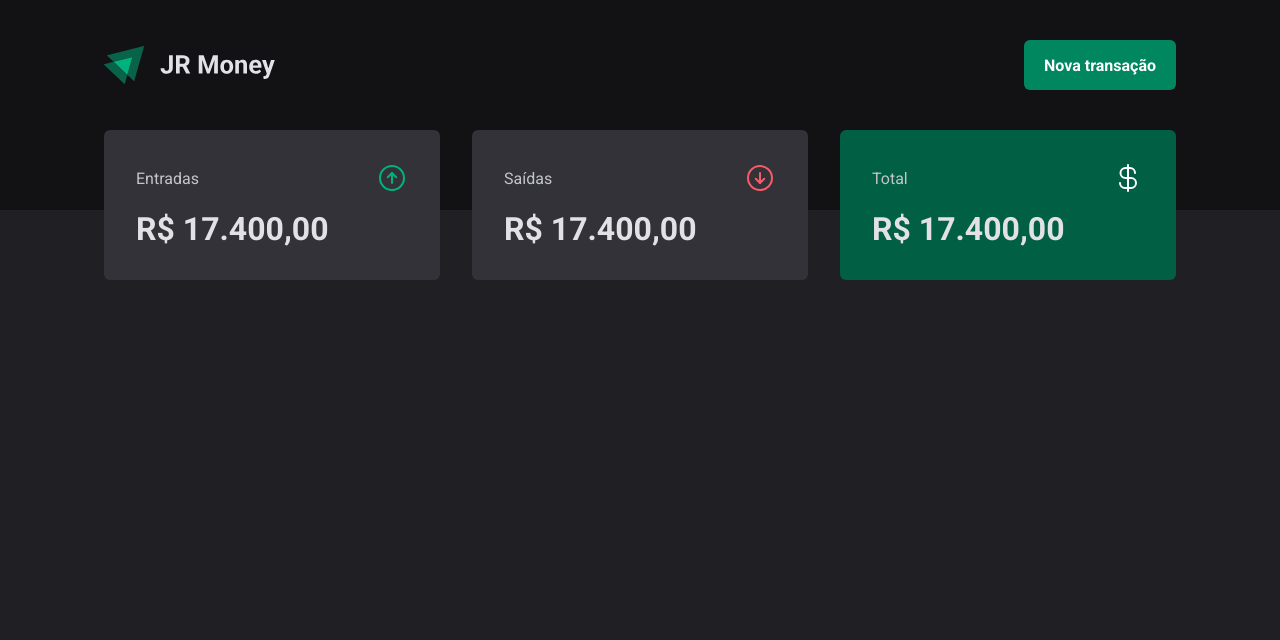
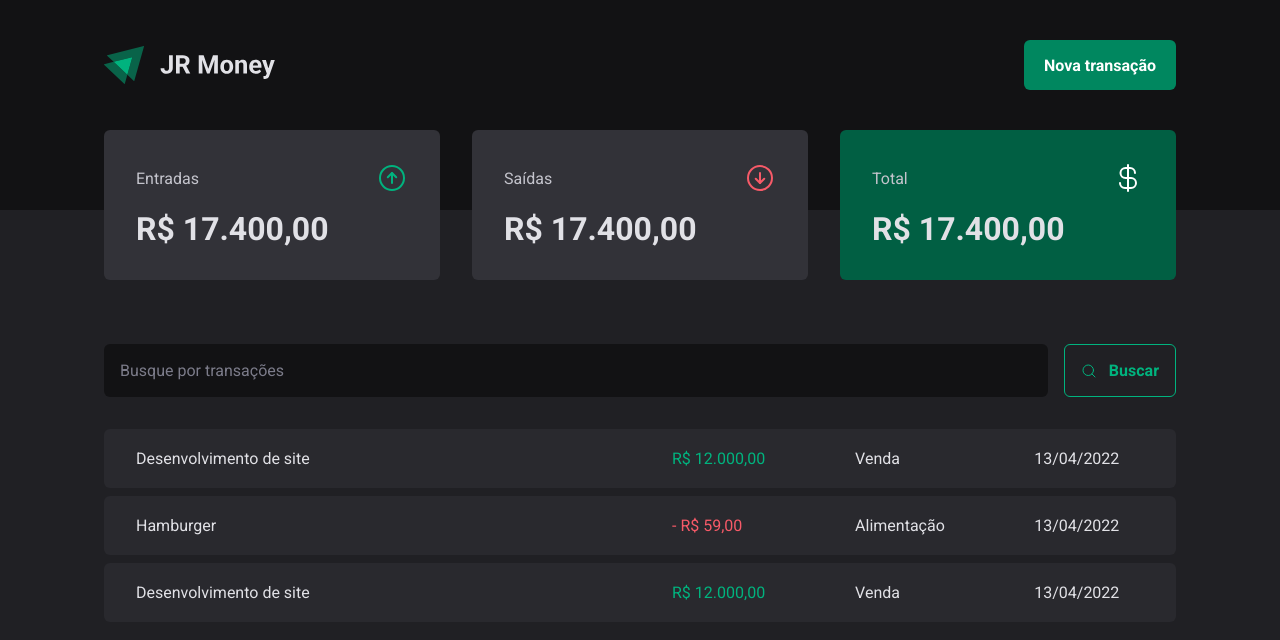
Before and after one commit to josiasroberto/03-jr-money, a React (Vite) app: page / in a window 1280 px wide. Shown: the top 640 px of the page. Built offline with nearby package versions, Linux system fonts and the light colour scheme.

Commit message:
Create Transaction and SearchForm components

```diff
--- a/src/components/Summary/index.tsx
+++ b/src/components/Summary/index.tsx
@@ -22,7 +22,7 @@
         <strong>R$ 17.400,00</strong>
       </SummaryCard>
 
-      <SummaryCard variant="green">
+      <SummaryCard $variant="green">
         <header>
           <span>Total</span>
           <CurrencyDollar size={32} color="#fff" />
--- a/src/components/Summary/styles.ts
+++ b/src/components/Summary/styles.ts
@@ -13,7 +13,7 @@
   margin-top: -5rem;
 `
 interface SummaryCardProps {
-  variant?: 'green'
+  $variant?: 'green'
 }
 export const SummaryCard = styled.div<SummaryCardProps>`
   background: ${({ theme }) => theme['gray-600']};
@@ -34,7 +34,7 @@
   }
 
   ${(props) =>
-    props.variant === 'green' &&
+    props.$variant === 'green' &&
     css`
       background: ${props.theme['green-700']};
     `}
--- /dev/null
+++ b/src/pages/Transactions/components/SearchForm/index.tsx
@@ -0,0 +1,14 @@
+import { MagnifyingGlass } from 'phosphor-react'
+import { SearchFormContainer } from './styles'
+
+export function SearchForm() {
+  return (
+    <SearchFormContainer>
+      <input type="text" placeholder="Busque por transações" />
+      <button type="submit">
+        <MagnifyingGlass />
+        Buscar
+      </button>
+    </SearchFormContainer>
+  )
+}
--- /dev/null
+++ b/src/pages/Transactions/components/SearchForm/styles.ts
@@ -0,0 +1,39 @@
+import { styled } from 'styled-components'
+
+export const SearchFormContainer = styled.form`
+  display: flex;
+  gap: 1rem;
+
+  input {
+    flex: 1;
+    border-radius: 6px;
+    border: 0;
+    background: ${({ theme }) => theme['gray-900']};
+    color: ${({ theme }) => theme['gray-300']};
+    padding: 1rem;
+
+    &::placeholder {
+      color: ${({ theme }) => theme['gray-500']};
+    }
+  }
+
+  button {
+    display: flex;
+    align-items: center;
+    gap: 0.75rem;
+
+    padding: 1rem;
+    background: transparent;
+    border: 1px solid ${({ theme }) => theme['green-300']};
+    color: ${({ theme }) => theme['green-300']};
+    font-weight: bold;
+    border-radius: 6px;
+
+    &:hover {
+      background: ${({ theme }) => theme['green-500']};
+      border: 1px solid ${({ theme }) => theme['green-500']};
+      color: ${({ theme }) => theme.white};
+      transition: all 0.2s;
+    }
+  }
+`
--- a/src/pages/Transactions/index.tsx
+++ b/src/pages/Transactions/index.tsx
@@ -1,11 +1,49 @@
 import { Header } from '../../components/Header'
 import { Summary } from '../../components/Summary'
+import { SearchForm } from './components/SearchForm'
+import {
+  PriceHighlight,
+  TransactionsContainer,
+  TransactionsTable,
+} from './styles'
 
 export function Transactions() {
   return (
     <div>
       <Header />
       <Summary />
+
+      <TransactionsContainer>
+        <SearchForm />
+        <TransactionsTable>
+          <tbody>
+            <tr>
+              <td width="50%">Desenvolvimento de site</td>
+              <td>
+                <PriceHighlight $variant="income">R$ 12.000,00</PriceHighlight>
+              </td>
+              <td>Venda</td>
+              <td>13/04/2022</td>
+            </tr>
+            <tr>
+              <td width="50%">Hamburger</td>
+              <td>
+                <PriceHighlight $variant="outcome">- R$ 59,00</PriceHighlight>
+              </td>
+              <td>Alimentação</td>
+              <td>13/04/2022</td>
+            </tr>
+            <tr>
+              <td width="50%">Desenvolvimento de site</td>
+              <td>
+                <PriceHighlight $variant="income">R$ 12.000,00</PriceHighlight>
+              </td>
+              <td>Venda</td>
+              <td>13/04/2022</td>
+            </tr>
+          </tbody>
+        </TransactionsTable>
+      </TransactionsContainer>
     </div>
   )
 }
--- a/src/pages/Transactions/styles.ts
+++ b/src/pages/Transactions/styles.ts
@@ -0,0 +1,37 @@
+import { styled } from 'styled-components'
+
+export const TransactionsContainer = styled.main`
+  width: 100%;
+  max-width: 1120px;
+  margin: 4rem auto 0;
+  padding: 0 1.5rem;
+`
+export const TransactionsTable = styled.table`
+  width: 100%;
+  border-collapse: separate;
+  border-spacing: 0 0.5rem;
+  margin-top: 1.5rem;
+
+  td {
+    padding: 1.25rem 2rem;
+    background: ${({ theme }) => theme['gray-700']};
+
+    &:first-child {
+      border-top-left-radius: 6px;
+      border-bottom-left-radius: 6px;
+    }
+    &:last-child {
+      border-top-right-radius: 6px;
+      border-bottom-right-radius: 6px;
+    }
+  }
+`
+interface PriceHighlightProps {
+  $variant: 'income' | 'outcome'
+}
+export const PriceHighlight = styled.span<PriceHighlightProps>`
+  color: ${(props) =>
+    props.$variant === 'income'
+      ? props.theme['green-300']
+      : props.theme['red-300']};
+`
```
